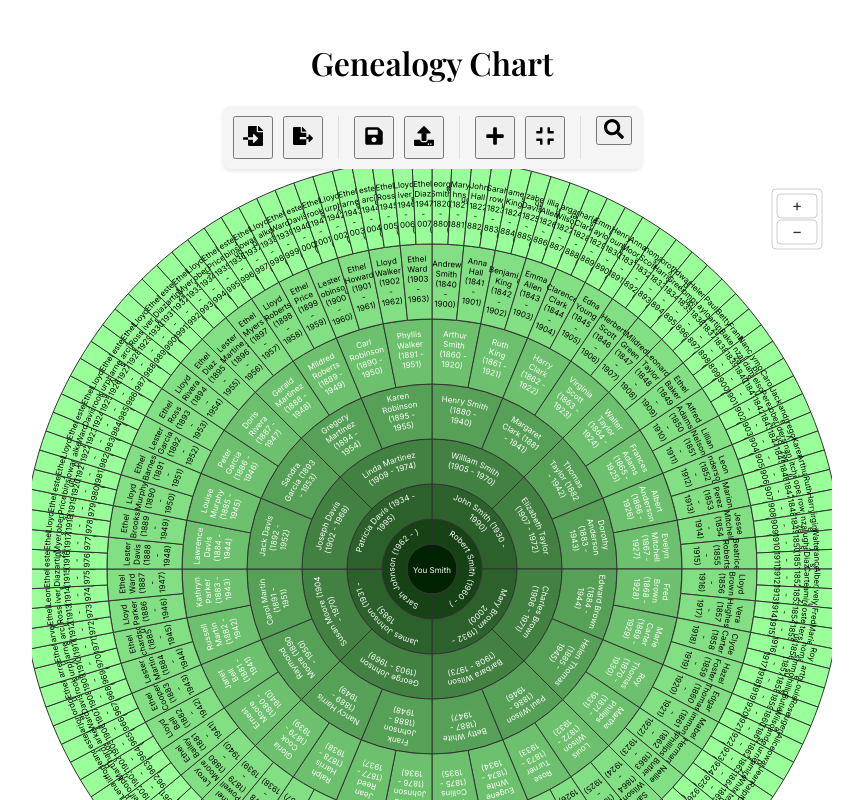
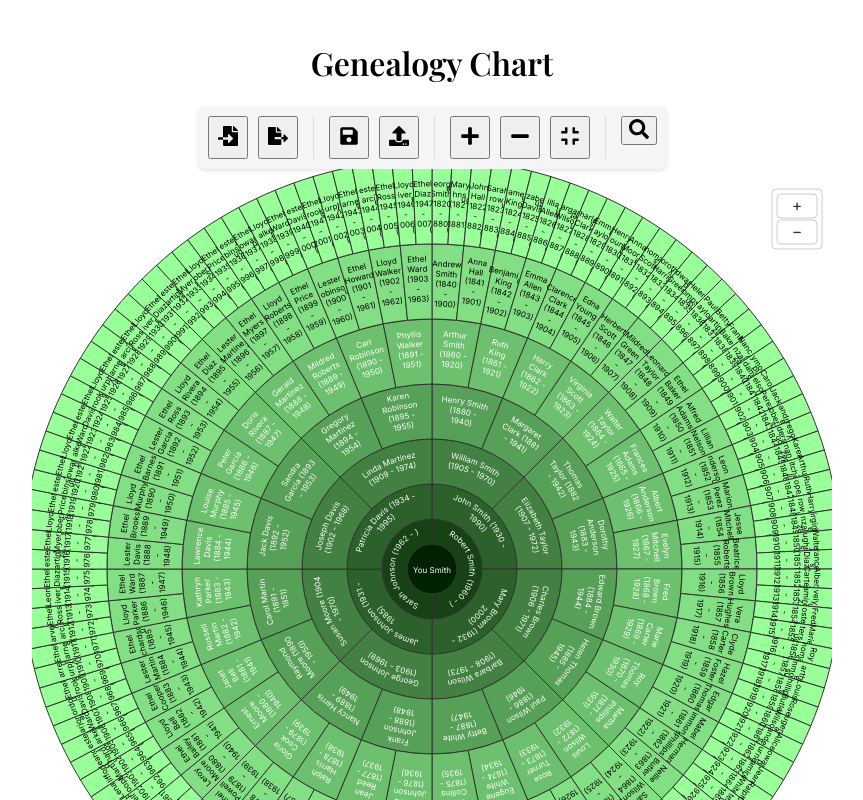
Before and after one commit to rysweet/genealogyChartExp, a React (Create React App) app in the folder my-genealogy-app/: page / in a window 1280 px wide. Shown: the top 800 px of the page, without its empty margins (208-1071 px from the left). Built offline with nearby package versions, Linux system fonts and the light colour scheme.

Commit message:
add remove generations button

```diff
--- a/my-genealogy-app/src/App.jsx
+++ b/my-genealogy-app/src/App.jsx
@@ -96,6 +96,10 @@ function App() {
     dispatch(setMaxGenerations(Math.min(maxGenerations + 1, 8)));  // Limit to 8 generations
   };
 
+  const removeGeneration = () => {
+    dispatch(setMaxGenerations(Math.max(maxGenerations - 1, 1)));  // Don't go below 1 generation
+  };
+
   const handlePersonSelect = (personId) => {
     dispatch(setSelectedPerson(personId));
     // Removed the setCenterId dispatch
@@ -126,6 +130,7 @@ function App() {
         onImportGedcom={handleImportGedcom}
         onExportGedcom={handleExportGedcom}
         onAddGeneration={addGeneration}
+        onRemoveGeneration={removeGeneration}
         onSaveData={handleSaveData}
         onLoadData={handleLoadData}
         onResetZoom={() => resetZoom()}
--- a/my-genealogy-app/src/components/Controls.jsx
+++ b/my-genealogy-app/src/components/Controls.jsx
@@ -7,7 +7,8 @@ import {
   FaFileExport,
   FaPlus,
   FaCompress,
-  FaSearch
+  FaSearch,
+  FaMinus
 } from 'react-icons/fa';
 import SearchDropdown from './SearchDropdown';
 
@@ -19,7 +20,8 @@ export default function Controls({
   onLoadData,
   onResetZoom,
   people,
-  onSelectPerson
+  onSelectPerson,
+  onRemoveGeneration
 }) {
   // Hidden file input for GEDCOM import
   const fileInputRef = React.useRef();
@@ -108,6 +110,14 @@ export default function Controls({
       </button>
 
       <button
+        onClick={onRemoveGeneration}
+        title="Remove Generation"
+        style={{ padding: '8px' }}
+      >
+        <FaMinus size={20} />
+      </button>
+
+      <button
         onClick={onResetZoom}
         title="Reset Zoom"
         style={{ padding: '8px' }}
```
